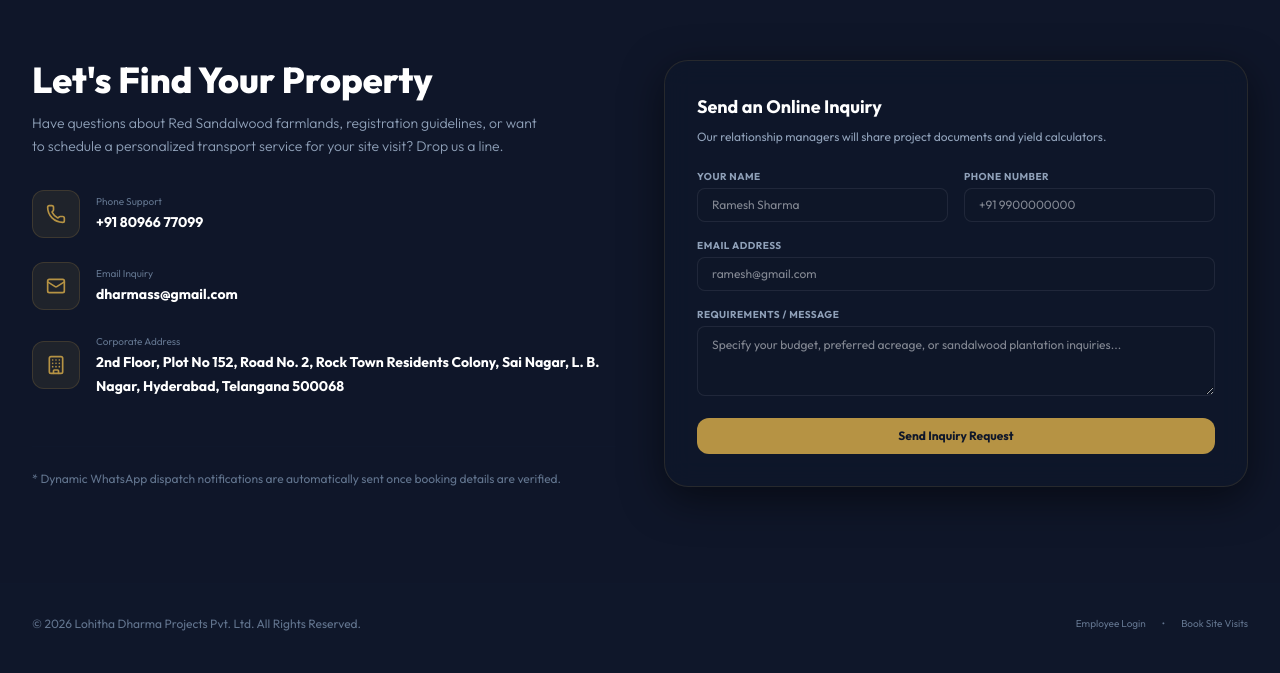
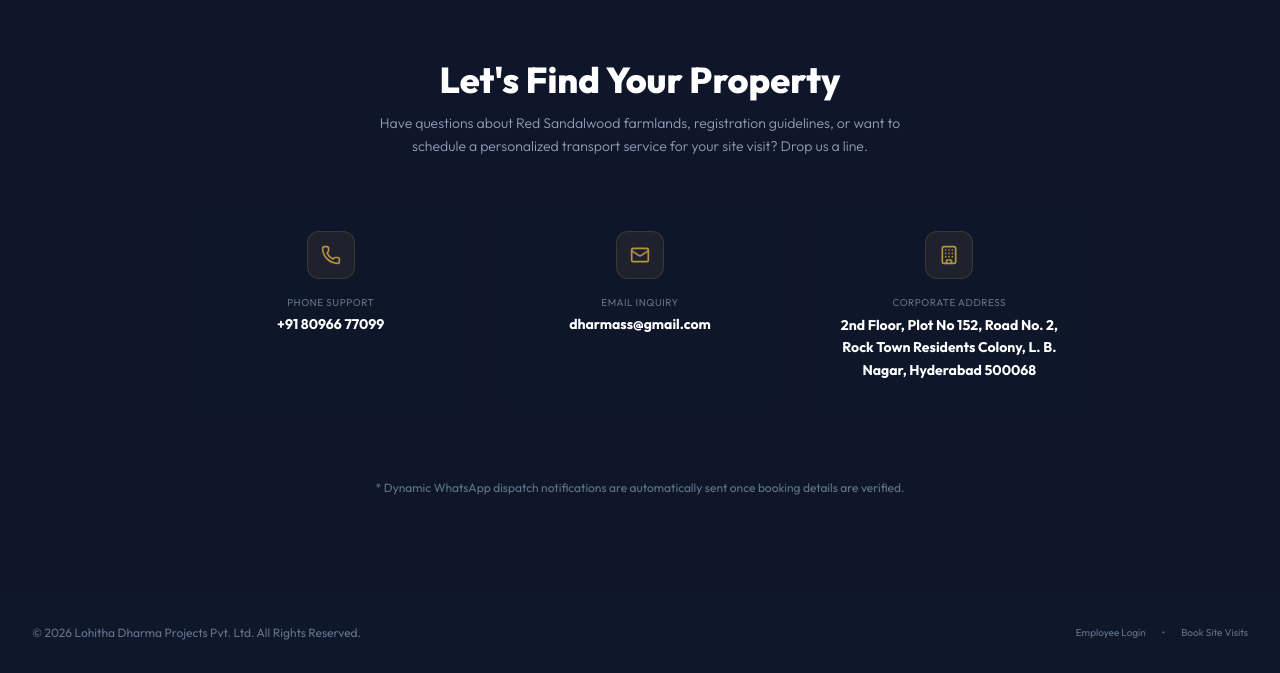
Before and after one commit to pradeepyadavpullagura-droid/Lohith-Dharma-Final-Project, a React (Vite) app in the folder frontend/: page / in a window 1280 px wide. Shown: the part 2358-3031 px from the top of the page. Built offline with nearby package versions, Linux system fonts and the light colour scheme; no server answers.

Commit message:
chore: remove online inquiry form from landing page and update contact layout

```diff
--- a/frontend/src/pages/LandingPage.jsx
+++ b/frontend/src/pages/LandingPage.jsx
@@ -21,13 +21,6 @@ import { useApp } from '../context/AppContext';
 export const LandingPage = ({ onNavigate }) => {
   const { triggerToast } = useApp();
   const [mobileMenuOpen, setMobileMenuOpen] = useState(false);
-  const [inquiryForm, setInquiryForm] = useState({
-    name: '',
-    email: '',
-    phone: '',
-    message: ''
-  });
-  const [submitting, setSubmitting] = useState(false);
 
   const features = [
     {
@@ -105,20 +98,6 @@ export const LandingPage = ({ onNavigate }) => {
     }
   ];
 
-  const handleInquiryChange = (e) => {
-    const { name, value } = e.target;
-    setInquiryForm(prev => ({ ...prev, [name]: value }));
-  };
-
-  const handleInquirySubmit = (e) => {
-    e.preventDefault();
-    setSubmitting(true);
-    setTimeout(() => {
-      triggerToast('Inquiry submitted! Our representative will contact you shortly.');
-      setInquiryForm({ name: '', email: '', phone: '', message: '' });
-      setSubmitting(false);
-    }, 1200);
-  };
 
   const scrollToSection = (id) => {
     const element = document.getElementById(id);
@@ -322,123 +301,42 @@ export const LandingPage = ({ onNavigate }) => {
 
         {/* Contact Section */}
         <section id="contact" className="relative py-24 px-4 sm:px-6 lg:px-8 bg-slate-950/80 border-t border-slate-900">
-          <div className="max-w-7xl mx-auto">
-            <div className="grid grid-cols-1 lg:grid-cols-2 gap-12">
+          <div className="max-w-4xl mx-auto">
+            <div className="text-center mb-12">
+              <h2 className="text-2xl sm:text-4xl font-extrabold text-white">Let's Find Your Property</h2>
+              <p className="text-sm text-slate-400 mt-3 font-light leading-relaxed max-w-xl mx-auto">
+                Have questions about Red Sandalwood farmlands, registration guidelines, or want to schedule a personalized transport service for your site visit? Drop us a line.
+              </p>
+            </div>
 
-              {/* Contact Information */}
-              <div className="flex flex-col justify-between">
-                <div>
-                  <h2 className="text-2xl sm:text-4xl font-extrabold text-white">Let's Find Your Property</h2>
-                  <p className="text-sm text-slate-400 mt-3 font-light leading-relaxed max-w-lg">
-                    Have questions about Red Sandalwood farmlands, registration guidelines, or want to schedule a personalized transport service for your site visit? Drop us a line.
-                  </p>
-
-                  <div className="mt-8 flex flex-col gap-6">
-                    <div className="flex items-center gap-4">
-                      <div className="w-12 h-12 rounded-xl bg-[#B69344]/10 border border-[#B69344]/20 flex items-center justify-center shrink-0">
-                        <Phone className="w-5 h-5 text-[#B69344]" />
-                      </div>
-                      <div>
-                        <span className="text-[10px] text-slate-500 block">Phone Support</span>
-                        <span className="text-sm font-bold text-white">+91 80966 77099</span>
-                      </div>
-                    </div>
-
-                    <div className="flex items-center gap-4">
-                      <div className="w-12 h-12 rounded-xl bg-[#B69344]/10 border border-[#B69344]/20 flex items-center justify-center shrink-0">
-                        <Mail className="w-5 h-5 text-[#B69344]" />
-                      </div>
-                      <div>
-                        <span className="text-[10px] text-slate-500 block">Email Inquiry</span>
-                        <span className="text-sm font-bold text-white">dharmass@gmail.com</span>
-                      </div>
-                    </div>
-
-                    <div className="flex items-center gap-4">
-                      <div className="w-12 h-12 rounded-xl bg-[#B69344]/10 border border-[#B69344]/20 flex items-center justify-center shrink-0">
-                        <Building className="w-5 h-5 text-[#B69344]" />
-                      </div>
-                      <div>
-                        <span className="text-[10px] text-slate-500 block">Corporate Address</span>
-                        <span className="text-sm font-bold text-white">2nd Floor, Plot No 152, Road No. 2, Rock Town Residents Colony, Sai Nagar, L. B. Nagar, Hyderabad, Telangana 500068</span>
-                      </div>
-                    </div>
-                  </div>
+            <div className="grid grid-cols-1 md:grid-cols-3 gap-8">
+              <div className="flex flex-col items-center text-center p-6 bg-slate-900/40 border border-slate-900 rounded-2xl">
+                <div className="w-12 h-12 rounded-xl bg-[#B69344]/10 border border-[#B69344]/20 flex items-center justify-center mb-4">
+                  <Phone className="w-5 h-5 text-[#B69344]" />
                 </div>
-
-                <div className="mt-8 pt-6 border-t border-slate-900 text-xs text-slate-500">
-                  * Dynamic WhatsApp dispatch notifications are automatically sent once booking details are verified.
-                </div>
+                <span className="text-[10px] text-slate-500 uppercase tracking-wider block mb-1">Phone Support</span>
+                <span className="text-sm font-bold text-white">+91 80966 77099</span>
               </div>
 
-              {/* Inquiry Form */}
-              <div className="glass-gold-card p-6 sm:p-8 rounded-3xl border border-slate-800 glow-gold-sm">
-                <h3 className="text-lg font-bold text-white mb-2">Send an Online Inquiry</h3>
-                <p className="text-xs text-slate-400 mb-6">Our relationship managers will share project documents and yield calculators.</p>
-
-                <form onSubmit={handleInquirySubmit} className="space-y-4">
-                  <div className="grid grid-cols-1 sm:grid-cols-2 gap-4">
-                    <div>
-                      <label className="block text-[10px] font-bold text-slate-400 uppercase tracking-wider mb-1">Your Name</label>
-                      <input
-                        type="text"
-                        required
-                        name="name"
-                        value={inquiryForm.name}
-                        onChange={handleInquiryChange}
-                        placeholder="Ramesh Sharma"
-                        className="glass-input w-full py-2 px-3.5 text-xs text-white"
-                      />
-                    </div>
-                    <div>
-                      <label className="block text-[10px] font-bold text-slate-400 uppercase tracking-wider mb-1">Phone Number</label>
-                      <input
-                        type="tel"
-                        required
-                        name="phone"
-                        value={inquiryForm.phone}
-                        onChange={handleInquiryChange}
-                        placeholder="+91 9900000000"
-                        className="glass-input w-full py-2 px-3.5 text-xs text-white"
-                      />
-                    </div>
-                  </div>
-
-                  <div>
-                    <label className="block text-[10px] font-bold text-slate-400 uppercase tracking-wider mb-1">Email Address</label>
-                    <input
-                      type="email"
-                      required
-                      name="email"
-                      value={inquiryForm.email}
-                      onChange={handleInquiryChange}
-                      placeholder="ramesh@gmail.com"
-                      className="glass-input w-full py-2 px-3.5 text-xs text-white"
-                    />
-                  </div>
-
-                  <div>
-                    <label className="block text-[10px] font-bold text-slate-400 uppercase tracking-wider mb-1">Requirements / Message</label>
-                    <textarea
-                      rows="3"
-                      name="message"
-                      value={inquiryForm.message}
-                      onChange={handleInquiryChange}
-                      placeholder="Specify your budget, preferred acreage, or sandalwood plantation inquiries..."
-                      className="glass-input w-full py-2.5 px-3.5 text-xs text-white"
-                    />
-                  </div>
-
-                  <button
-                    type="submit"
-                    disabled={submitting}
-                    className="w-full bg-[#B69344] hover:bg-[#B69344]/90 text-slate-950 font-bold py-2.5 rounded-xl text-xs transition duration-200 flex items-center justify-center gap-1.5 cursor-pointer disabled:opacity-60"
-                  >
-                    {submitting ? 'Submitting Form...' : 'Send Inquiry Request'}
-                  </button>
-                </form>
+              <div className="flex flex-col items-center text-center p-6 bg-slate-900/40 border border-slate-900 rounded-2xl">
+                <div className="w-12 h-12 rounded-xl bg-[#B69344]/10 border border-[#B69344]/20 flex items-center justify-center mb-4">
+                  <Mail className="w-5 h-5 text-[#B69344]" />
+                </div>
+                <span className="text-[10px] text-slate-500 uppercase tracking-wider block mb-1">Email Inquiry</span>
+                <span className="text-sm font-bold text-white">dharmass@gmail.com</span>
               </div>
 
+              <div className="flex flex-col items-center text-center p-6 bg-slate-900/40 border border-slate-900 rounded-2xl">
+                <div className="w-12 h-12 rounded-xl bg-[#B69344]/10 border border-[#B69344]/20 flex items-center justify-center mb-4">
+                  <Building className="w-5 h-5 text-[#B69344]" />
+                </div>
+                <span className="text-[10px] text-slate-500 uppercase tracking-wider block mb-1">Corporate Address</span>
+                <span className="text-sm font-bold text-white max-w-xs leading-relaxed">2nd Floor, Plot No 152, Road No. 2, Rock Town Residents Colony, L. B. Nagar, Hyderabad 500068</span>
+              </div>
+            </div>
+
+            <div className="mt-12 text-center text-xs text-slate-500 pt-6 border-t border-slate-900">
+              * Dynamic WhatsApp dispatch notifications are automatically sent once booking details are verified.
             </div>
           </div>
         </section>
```
